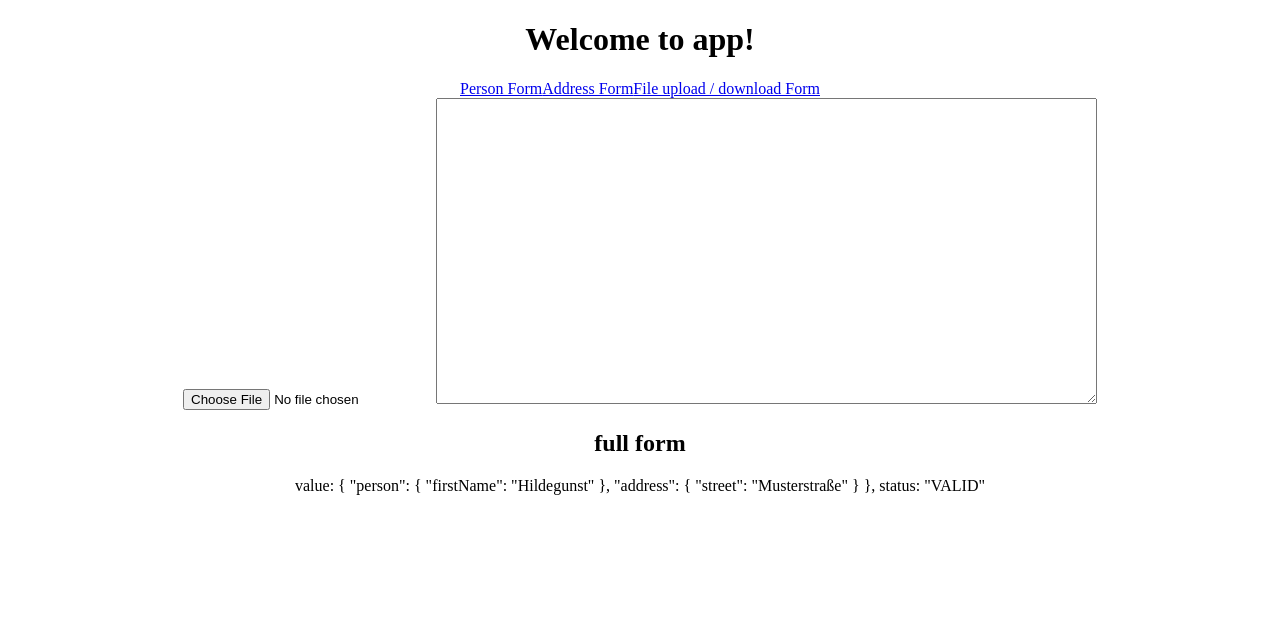
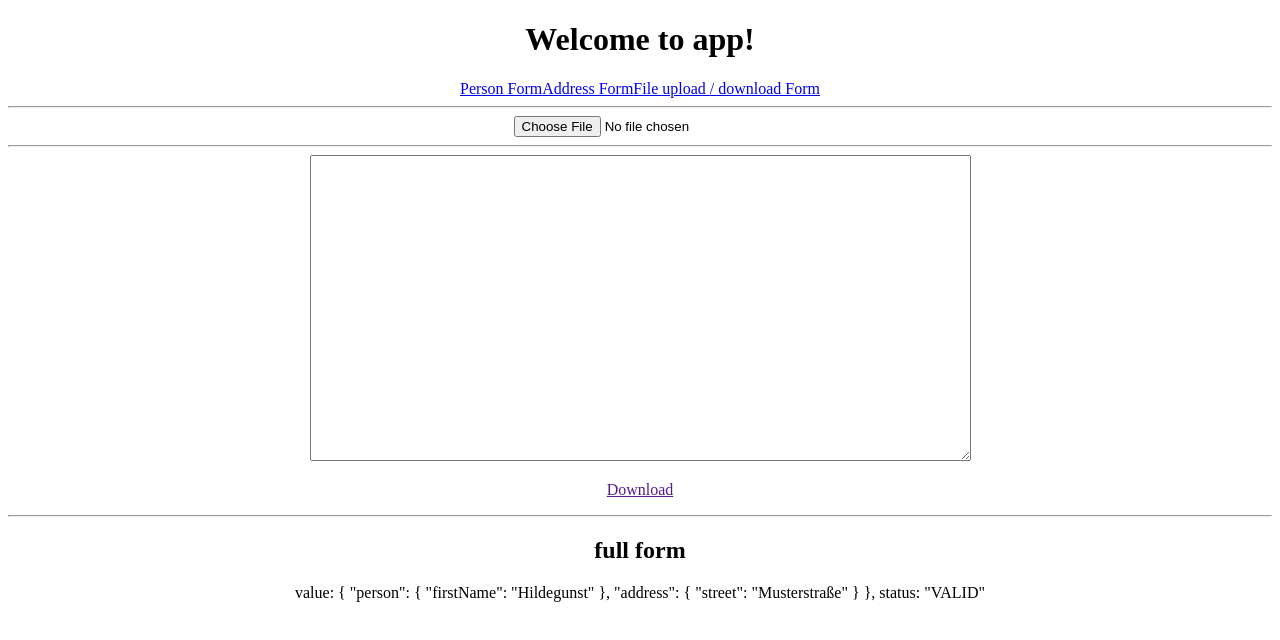
Before and after one commit to torstenwerner/angular-forms, an Angular app: page /fileform in a window 1280 px wide. Shown: the top 640 px of the page. Built offline with nearby package versions, Linux system fonts and the light colour scheme.

Commit message:
add download

```diff
--- a/src/app/fileform/fileform.component.html
+++ b/src/app/fileform/fileform.component.html
@@ -1,4 +1,12 @@
+<hr>
 <form>
   <input #file type="file" (change)="onChange(file.files)">
+  <hr>
   <textarea rows="20" cols="80">{{base64}}</textarea>
 </form>
+
+<p>
+  <a [href]="downloadUrl">Download</a>
+</p>
+
+<hr>
--- a/src/app/fileform/fileform.component.ts
+++ b/src/app/fileform/fileform.component.ts
@@ -1,3 +1,4 @@
+import { DomSanitizer, SafeUrl } from '@angular/platform-browser';
 import { Component, OnInit, ViewEncapsulation } from '@angular/core';
 
 @Component({
@@ -9,15 +10,17 @@ import { Component, OnInit, ViewEncapsulation } from '@angular/core';
 export class FileformComponent implements OnInit {
 
   base64 = '';
+  downloadUrl: SafeUrl;
 
-  constructor() { }
+  constructor(private sanitizer: DomSanitizer) { }
 
   ngOnInit() {
   }
 
-  onChange(data: FileList) {
+  onChange(fileList: FileList) {
     const reader = new FileReader();
+    this.downloadUrl = this.sanitizer.bypassSecurityTrustUrl(window.URL.createObjectURL(fileList.item(0)));
     reader.onload = event => this.base64 = btoa(reader.result);
-    reader.readAsBinaryString(data.item(0));
+    reader.readAsBinaryString(fileList.item(0));
   }
 }
```
